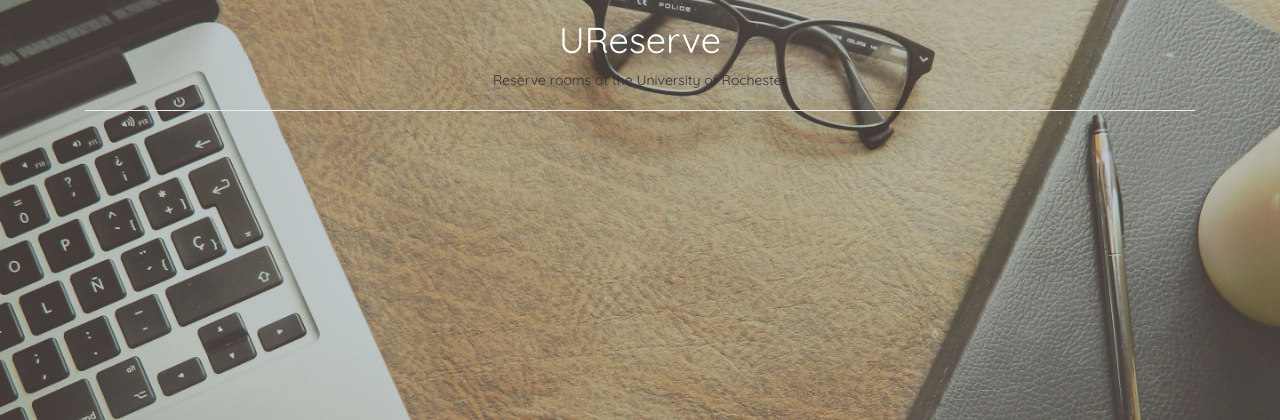
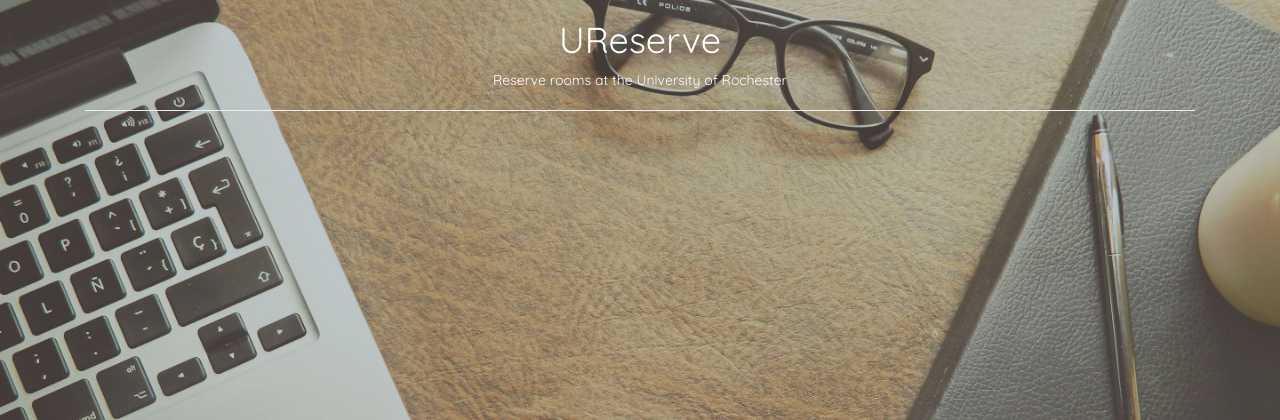
Before and after one commit to UReserve/ureserve, a PHP site: page /login_user.php in a window 1280 px wide. Shown: the top 420 px of the page. Run offline with PHP 8.4, Linux system fonts and the light colour scheme.

Commit message:
minor changes

```diff
--- a/css/styles.css
+++ b/css/styles.css
@@ -20,6 +20,10 @@
 	padding-left: 10%;
 }
 
+p.white {
+	color: #fff;
+}
+
 
 #login-logo a {
 	text-decoration: none;
```
